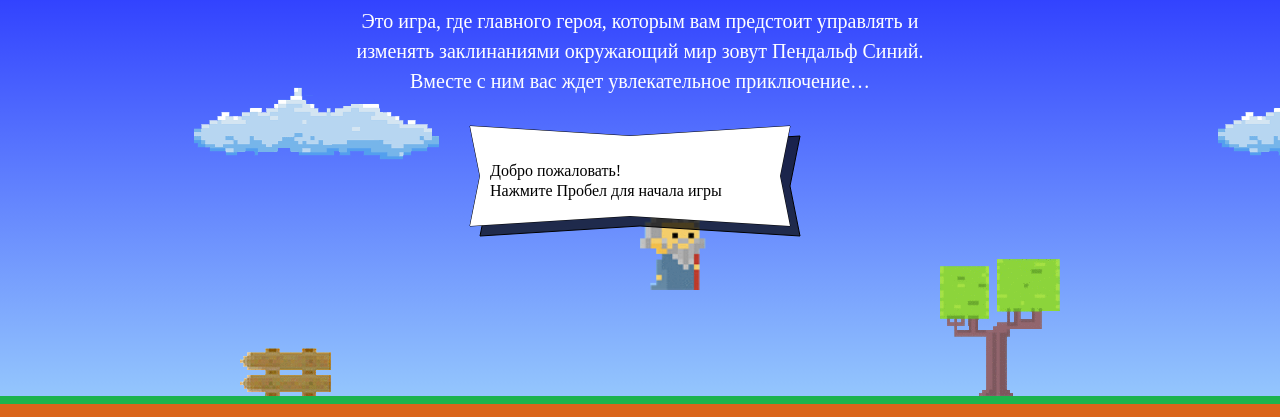
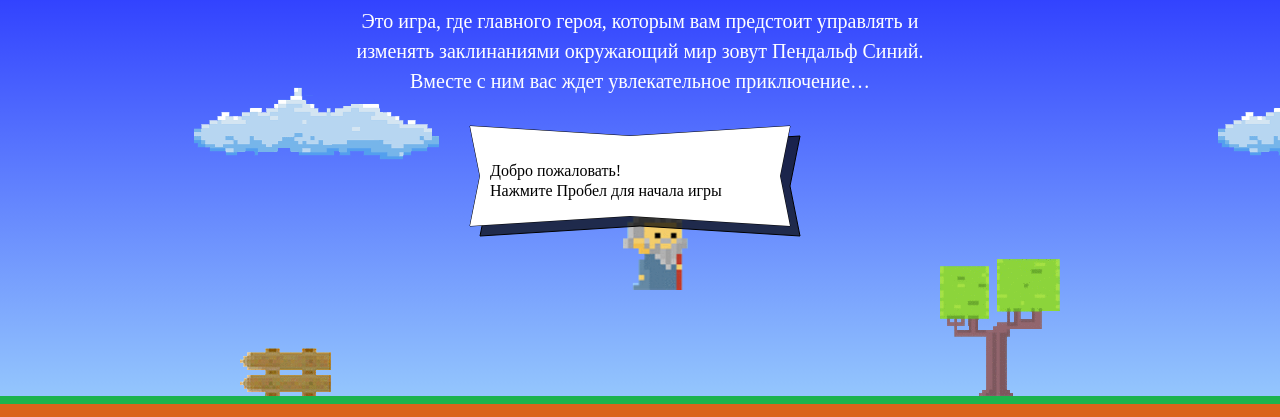
Before and after one commit to Rogovin-Pavel/532065-code-and-magick, a website: page index.html in a window 1280 px wide. Shown: the part 203-620 px from the top of the page. Drawn offline with Linux system fonts and the light colour scheme; a web font is replaced by a local one.

Commit message:
Поправил расположение мага, убрал лишние переменные из функций

```diff
--- a/index.html
+++ b/index.html
@@ -184,19 +184,17 @@
   var fireballSize = 22;
   var wizardSpeed = 3;
   var wizardWidth = 70;
-  var getWizardHeight = function(wizardWidth) {
+  var getWizardHeight = function (wizardWidth) {
     return 1.337 * wizardWidth;
   }
-  var getFireballSpeed = function(left) {
+  var getFireballSpeed = function (left) {
     return left ? 5 : 2;
   }
-  var getWizardX = function(width) {
-    var wizardX = width / 2;
-    return wizardX;
+  var getWizardX = function (width) {
+    return (width - wizardWidth / 2) / 2;
   }
-  var getWizardY = function(height) {
-    var wizardY = height * 1 / 3;
-    return wizardY;
+  var getWizardY = function (height) {
+    return height * 1 / 3;
   }
 </script>
 <script src="js/game.js"></script>
```
